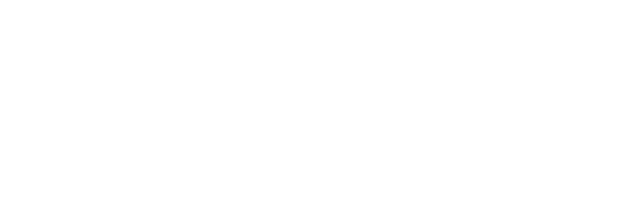
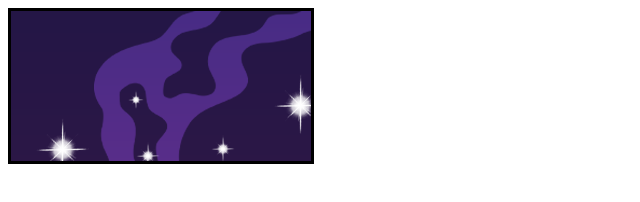
Before and after one commit to DDeShon/js-planetary-defense, a plain HTML site: page index.html in a window 1280 px wide. Shown: the whole page, without its empty margins (0-640 px from the left). Drawn offline with Linux system fonts and the light colour scheme.

Commit message:
setting up canvas

```diff
--- a/index.html
+++ b/index.html
@@ -5,7 +5,9 @@
     <meta name="viewport" content="width=device-width, initial-scale=1.0" />
     <link rel="stylesheet" href="style.css" />
     <script defer src="script.js"></script>
-    <title>Document</title>
+    <title>Planetary Defense</title>
   </head>
-  <body></body>
+  <body>
+    <canvas id="canvas1"></canvas>
+  </body>
 </html>
--- a/style.css
+++ b/style.css
@@ -0,0 +1,4 @@
+#canvas1 {
+    border: 3px solid black;
+    background: url("media/background.png");
+}
```
Also changed, not shown: media/background.png (added).
